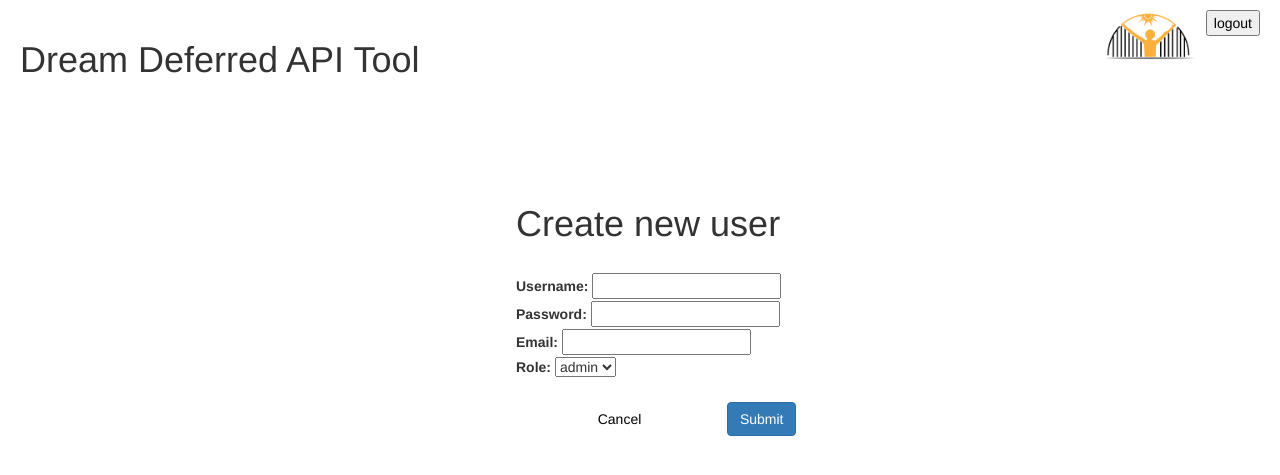
After one commit to Alexico1969/dd_app_api, a Flask app: page /new_user in a window 1280 px wide. The commit adds this page. Shown: the top 475 px of the page. Run offline with Flask 2, Linux system fonts and the light colour scheme; a user stored in the database is signed in; some libraries are stand-ins or nearby versions.

Commit message:
added new user feature

```diff
--- a/app.py
+++ b/app.py
@@ -59,6 +59,19 @@ def users():
 
     return render_template("user_management.html", users=users)
 
+@app.route("/new_user", methods=['GET', 'POST'])
+def new_user():
+    if not(session.get('user')):
+        return render_template("message.html", message="Please log in first", forward="/login")
+    if request.method == 'POST':
+        username = request.form['username']
+        password = request.form['password']
+        role = request.form['role']
+        email = request.form['email']
+        create_user(username, password, email, role)
+        return redirect(url_for('users'))
+    return render_template('new_user.html')
+
 @app.route("/classes", methods=['GET', 'POST'])
 def classes():
     if not(session.get('user')):
--- a/db.py
+++ b/db.py
@@ -10,12 +10,13 @@ def connect():
     conn.commit()
     conn.close()
 
-def insert(username,password,email,role):
+def create_user(username,password,email,role):
     conn = sqlite3.connect("database.db")
     cur = conn.cursor()
     cur.execute("INSERT INTO users VALUES (NULL,?,?,?,?)",(username,password,email,role))
     conn.commit()
     conn.close()
+    return
 
 def check_user_psw(username, password):
     conn = sqlite3.connect("database.db")
--- /dev/null
+++ b/templates/new_user.html
@@ -0,0 +1,40 @@
+{% extends "layout.html" %}
+{% block content %}
+<div class="login">
+    <p>{{ message }}</p>
+
+
+    <h1>Create new user</h1>
+
+    <!-- create login form -->
+    <form action="{{ url_for('new_user') }}" method="post">
+        <br>
+        <div>
+            <label for="username">Username:</label>
+            <input type="text" name="username" id="username">
+        </div>
+        <div>
+            <label for="password">Password:</label>
+            <input type="password" name="password" id="password">
+        </div>
+        <div>
+            <label for="email">Email:</label>
+            <input type="email" name="email" id="email">
+        </div>
+        <div>
+            <label for="role">Role:</label>
+            <select name="role" id="role">
+            <option value="admin">admin</option>
+            <option value="clerk">clerk</option>
+            </select>
+        </div>
+        <br>
+        <div>
+            <a href="{{url_for('users')}}"><input class="btn btn-outline-info" type="cancel" value="Cancel"></a>
+            <input class="btn btn-primary" type="submit" value="Submit">
+        </div>
+    </form>
+
+
+</div>
+{% endblock %}
```
Also changed, not shown: templates/user_management.html (+8 -1 lines), database.db.
